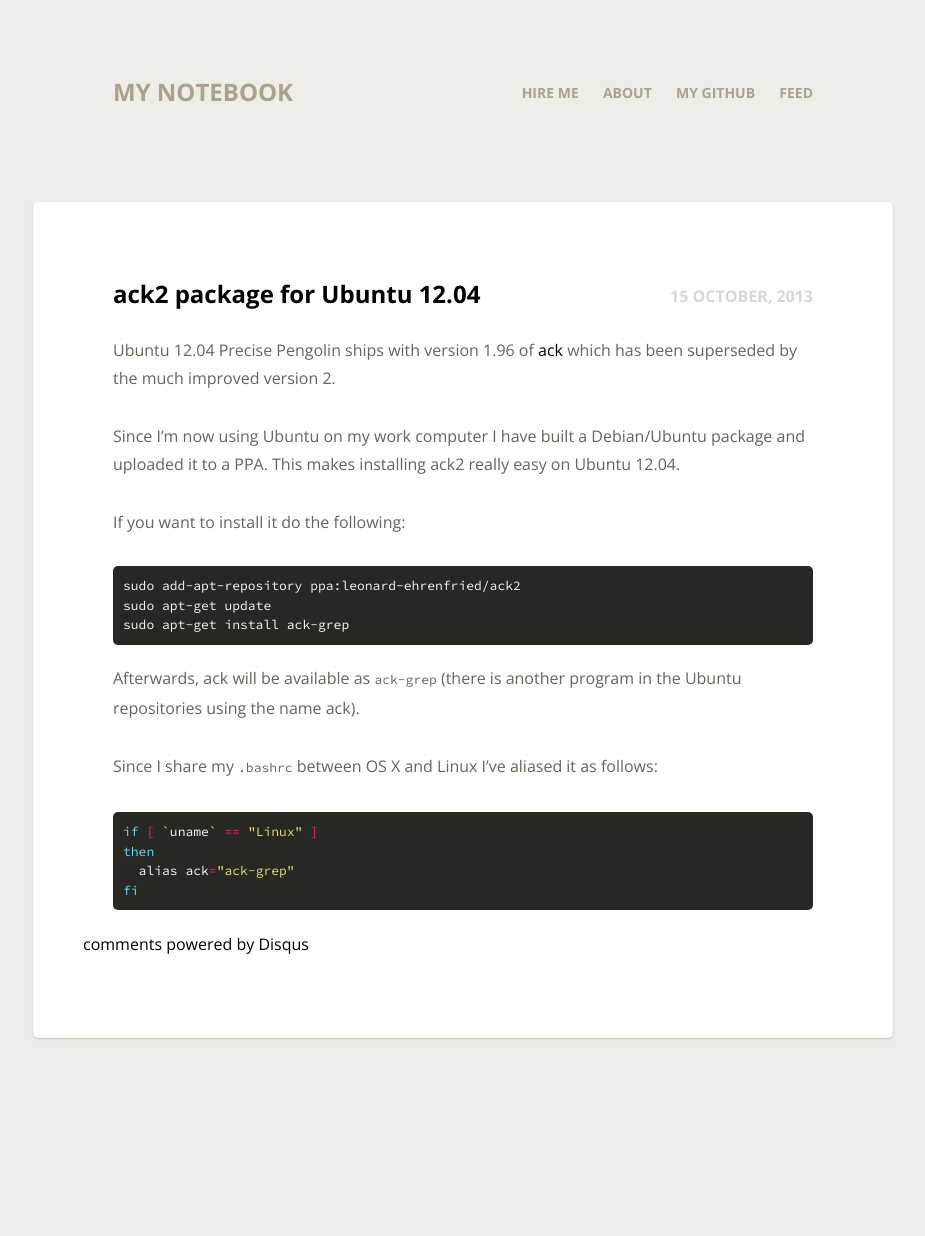
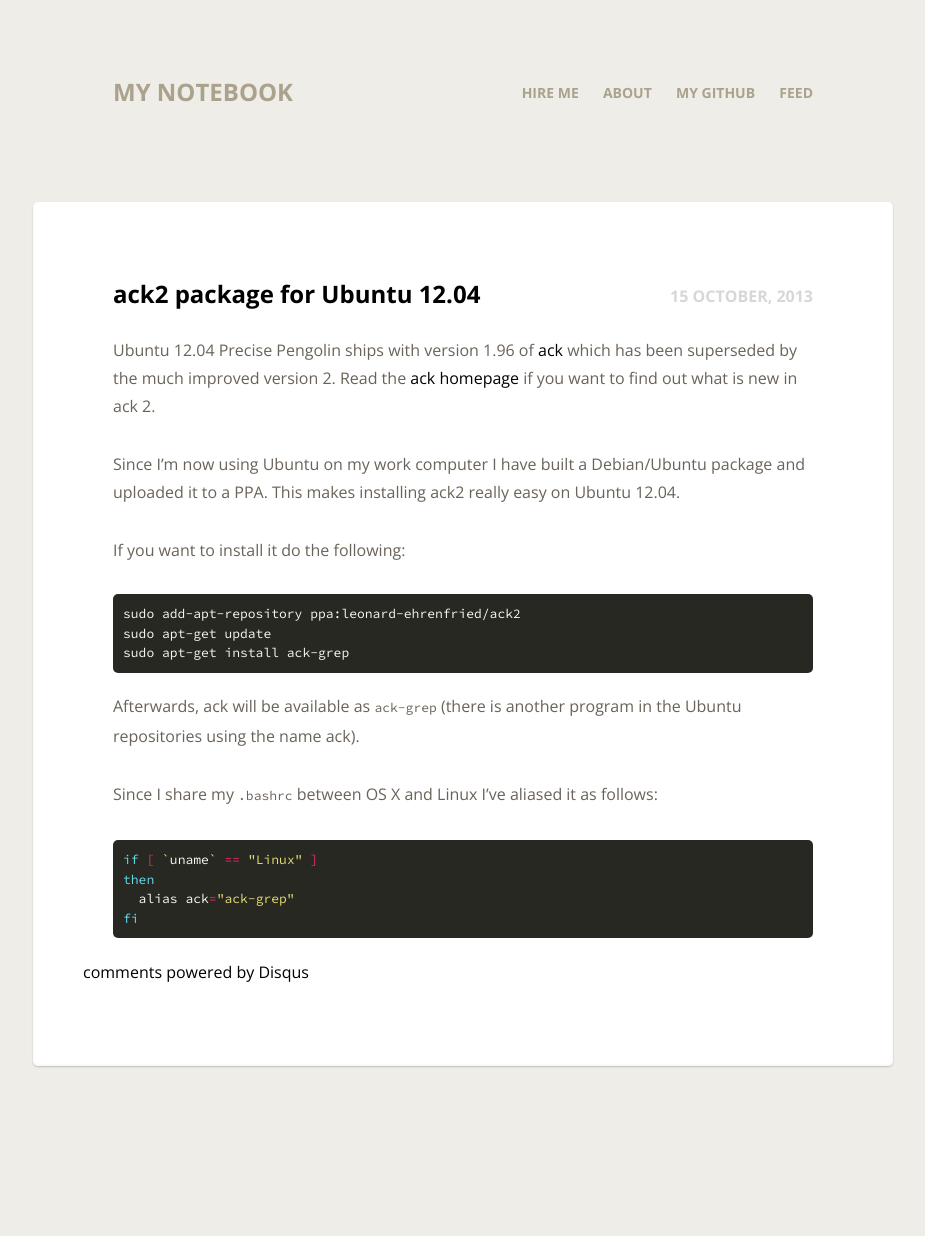
Before and after one commit to leonardehrenfried/blog, a Jekyll site: the page built from _posts/2013-10-15-ack2-package-for-ubuntu-1204-precise.md, in a window 1280 px wide. Shown: the whole page, without its empty margins (177-1102 px from the left). Built offline with Jekyll 4.4.1, drawn with Linux system fonts in a browser that asks for light colours; Markdown is read by kramdown in place of the engine named in the settings; comment, search, counter and statistics services are not loaded; before the commit the page ends 1208 px from its top, so only the background shows below that.

Commit message:
Add link and reformat ack2 article

````diff
--- a/_posts/2013-10-15-ack2-package-for-ubuntu-1204-precise.md
+++ b/_posts/2013-10-15-ack2-package-for-ubuntu-1204-precise.md
@@ -4,9 +4,16 @@ title: ack2 package for Ubuntu 12.04
 type: post
 published: true
 ---
-Ubuntu 12.04 Precise Pengolin ships with version 1.96 of [ack](http://beyondgrep.com) which has been superseded by the much improved version 2.
 
-Since I'm now using Ubuntu on my work computer I have built a Debian/Ubuntu package and uploaded it to a PPA. This makes installing ack2 really easy on Ubuntu 12.04.
+
+Ubuntu 12.04 Precise Pengolin ships with version 1.96 of
+[ack](http://beyondgrep.com) which has been superseded by the much improved
+version 2. Read the [ack homepage](http://beyondgrep.com/ack-2.0/) if you want
+to find out what is new in ack 2.
+
+Since I'm now using Ubuntu on my work computer I have built a Debian/Ubuntu
+package and uploaded it to a PPA. This makes installing ack2 really easy on
+Ubuntu 12.04.
 
 If you want to install it do the following:
 
@@ -16,7 +23,8 @@ sudo apt-get update
 sudo apt-get install ack-grep
 ```
 
-Afterwards, ack will be available as `ack-grep` (there is another program in the Ubuntu repositories using the name ack).
+Afterwards, ack will be available as `ack-grep` (there is another program in
+the Ubuntu repositories using the name ack).
 
 Since I share my `.bashrc` between OS X and Linux I've aliased it as follows:
 
````
